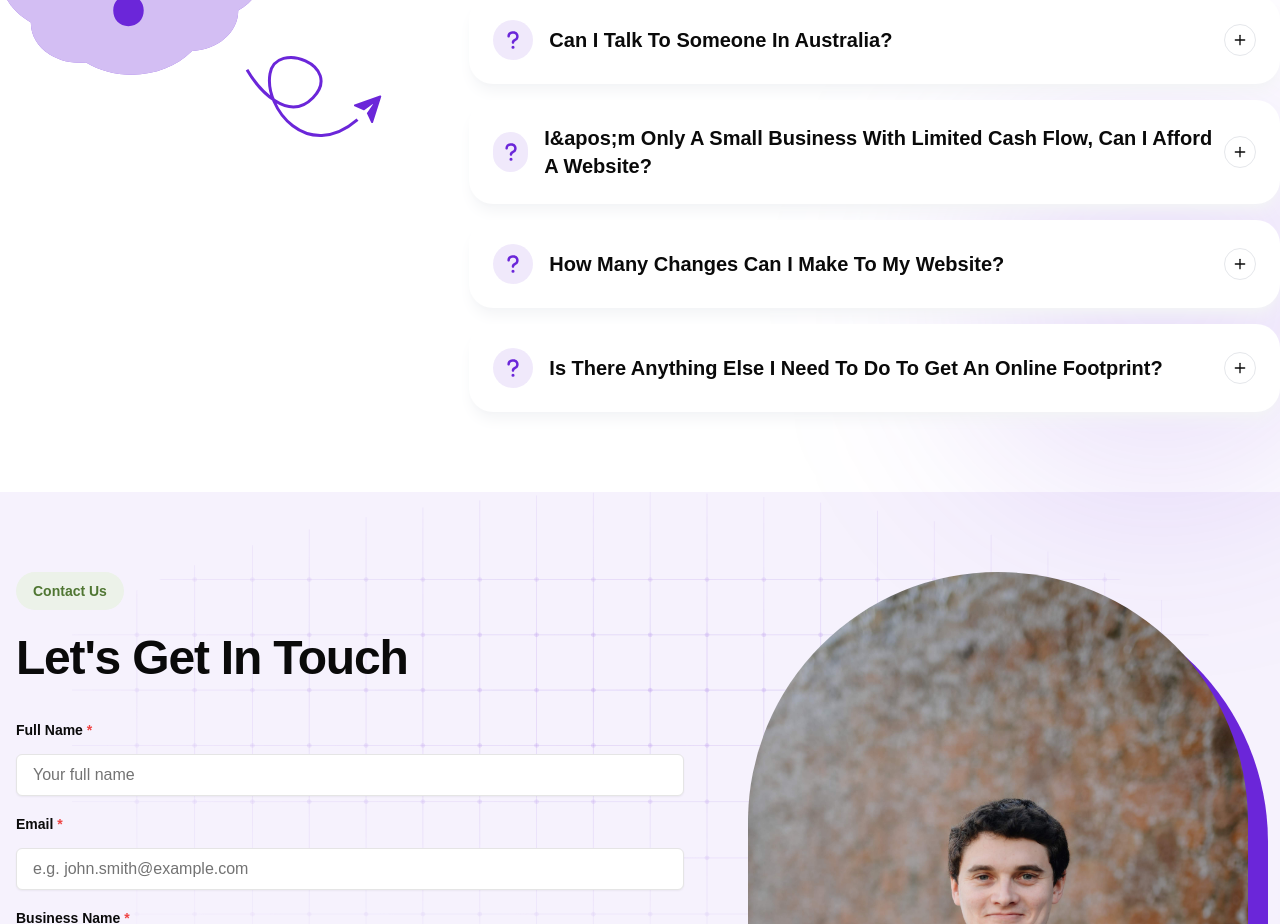
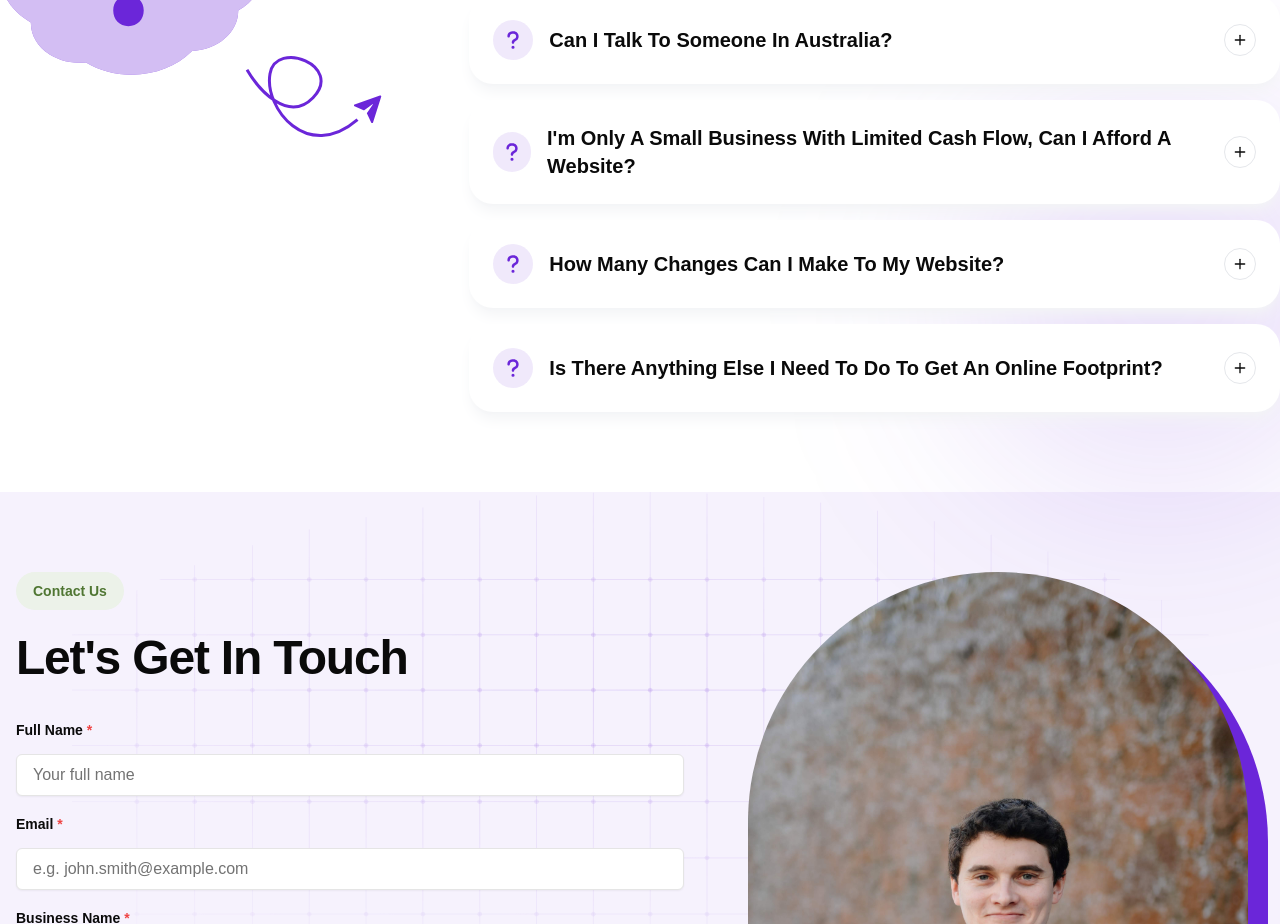
Before and after one commit to mattyleggy/gosignal, a Next.js app: page / in a window 1280 px wide. Shown: the part 7060-7984 px from the top of the page. Built offline with nearby package versions, Linux system fonts and the light colour scheme.

Commit message:
fix: lint errors

```diff
--- a/components/sections/faq.tsx
+++ b/components/sections/faq.tsx
@@ -29,10 +29,10 @@ const faqs = [
     },
     {
         question: "Can I Talk To Someone In Australia?",
-        answer: "Yes! We&apos;re 100% Australian owned and operated. You'll always speak with someone local who understands your needs.",
+        answer: "Yes! We're 100% Australian owned and operated. You'll always speak with someone local who understands your needs.",
     },
     {
-        question: "I&apos;m Only A Small Business With Limited Cash Flow, Can I Afford A Website?",
+        question: "I'm Only A Small Business With Limited Cash Flow, Can I Afford A Website?",
         answer: "We offer flexible payment plans starting at $150/month with $0 down to make professional websites accessible for small businesses.",
     },
     {
@@ -53,7 +53,7 @@ export default function FAQ() {
                 <div className="flex flex-col md:flex-row gap-16">
                     {/* Left side - Title */}
                     <div className="md:w-1/3 space-y-4">
-                        <Badge variant="secondary">You've got questions, we've got answers!</Badge>
+                        <Badge variant="secondary">You&apos;ve got questions, we&apos;ve got answers!</Badge>
                         <Typography variant="h2">Frequently Asked Questions (FAQ)</Typography>
 
                         <div className="relative inline-block">
```
